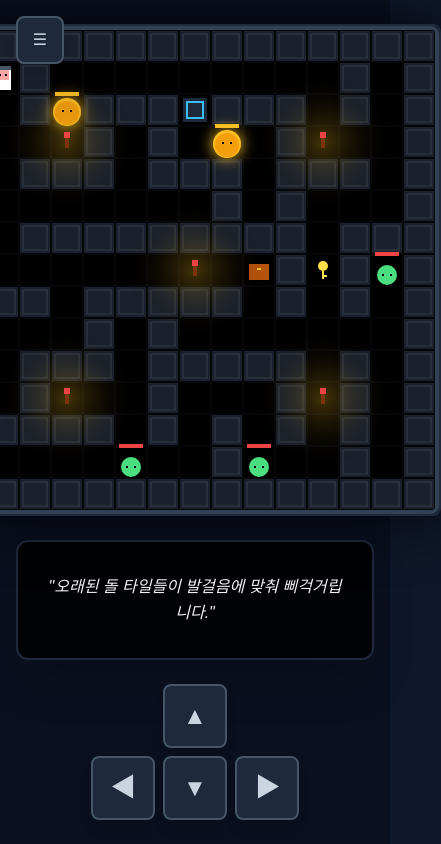
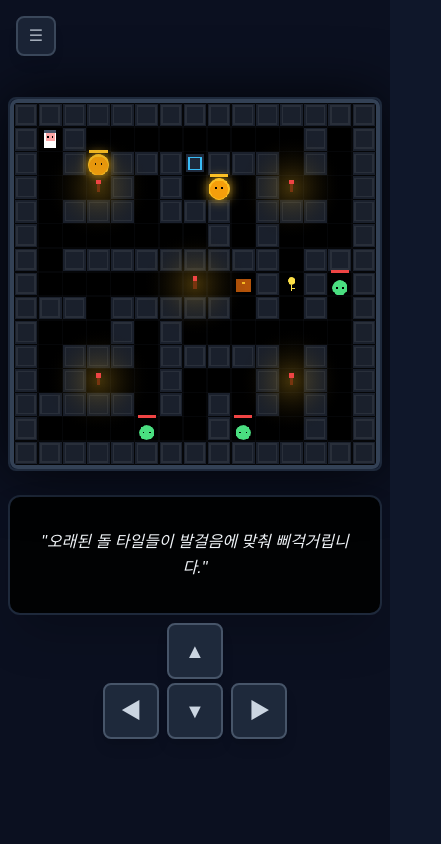
Before and after one commit to qwert172839/pixel_maze, a React (Vite) app: page / in a window 390 px wide. Shown: the whole page, 441 px wide, since content can reach past the window. Built offline with nearby package versions, Linux system fonts and the light colour scheme; a web font is replaced by a local one.

Commit message:
Optimize responsive layout for mobile viewport

```diff
--- a/App.tsx
+++ b/App.tsx
@@ -325,11 +325,11 @@ const App: React.FC = () => {
   };
 
   return (
-    <div className="flex flex-col md:flex-row h-screen bg-slate-950 text-slate-200">
+    <div className="flex flex-col md:flex-row h-[100dvh] bg-slate-950 text-slate-200 overflow-hidden">
       {/* Mobile Menu Button */}
       <button
         onClick={() => setShowMobileSidebar(!showMobileSidebar)}
-        className="md:hidden fixed top-4 left-4 z-50 w-12 h-12 bg-slate-800 border-2 border-slate-600 rounded-lg flex items-center justify-center text-slate-300 shadow-lg"
+        className="md:hidden fixed top-4 left-4 z-50 w-10 h-10 bg-slate-800 border-2 border-slate-600 rounded-lg flex items-center justify-center text-slate-300 shadow-lg opacity-80"
       >
         {showMobileSidebar ? '✕' : '☰'}
       </button>
@@ -393,11 +393,11 @@ const App: React.FC = () => {
         </div>
       </div>
 
-      <main className="flex-1 flex flex-col items-center justify-center p-4 relative">
+      <main className="flex-1 flex flex-col items-center justify-center p-2 md:p-4 relative w-full h-full">
         <div className="absolute inset-0 opacity-20" style={{ backgroundColor: THEME_CONFIG[theme].floorColor }} />
 
-        <div className={`relative z-10 w-full max-w-2xl flex flex-col items-center transition-transform ${isAttacking ? 'scale-95' : 'scale-100'}`}>
-          <div className="relative shadow-[0_0_60px_rgba(0,0,0,0.8)] rounded-lg overflow-hidden border-2 border-slate-800 bg-slate-900">
+        <div className={`relative z-10 w-full max-w-2xl flex flex-col items-center transition-transform ${isAttacking ? 'scale-95' : 'scale-100'} h-full justify-center`}>
+          <div className="relative shadow-[0_0_60px_rgba(0,0,0,0.8)] rounded-lg overflow-hidden border-2 border-slate-800 bg-slate-900 shrink-0 max-w-full" style={{ maxHeight: '60vh', aspectRatio: '1/1' }}>
             <GameCanvas theme={theme} playerPos={playerPos} entities={entities} />
 
             {playerHealth <= 0 && (
@@ -477,29 +477,29 @@ const App: React.FC = () => {
           </div>
 
           {/* Mobile Touch Controls */}
-          <div className="mt-6 w-full flex flex-col items-center gap-2 md:hidden">
+          <div className="mt-2 w-full flex flex-col items-center gap-1 md:hidden shrink-0 pb-2">
             <button
               onClick={() => handleMove(0, -1)}
-              className="w-16 h-16 bg-slate-800 hover:bg-slate-700 active:bg-amber-600 border-2 border-slate-600 rounded-lg flex items-center justify-center text-2xl font-bold text-slate-300 transition-all shadow-lg"
+              className="w-14 h-14 bg-slate-800 hover:bg-slate-700 active:bg-amber-600 border-2 border-slate-600 rounded-lg flex items-center justify-center text-xl font-bold text-slate-300 transition-all shadow-lg"
             >
               ▲
             </button>
             <div className="flex gap-2">
               <button
                 onClick={() => handleMove(-1, 0)}
-                className="w-16 h-16 bg-slate-800 hover:bg-slate-700 active:bg-amber-600 border-2 border-slate-600 rounded-lg flex items-center justify-center text-2xl font-bold text-slate-300 transition-all shadow-lg"
+                className="w-14 h-14 bg-slate-800 hover:bg-slate-700 active:bg-amber-600 border-2 border-slate-600 rounded-lg flex items-center justify-center text-xl font-bold text-slate-300 transition-all shadow-lg"
               >
                 ◀
               </button>
               <button
                 onClick={() => handleMove(0, 1)}
-                className="w-16 h-16 bg-slate-800 hover:bg-slate-700 active:bg-amber-600 border-2 border-slate-600 rounded-lg flex items-center justify-center text-2xl font-bold text-slate-300 transition-all shadow-lg"
+                className="w-14 h-14 bg-slate-800 hover:bg-slate-700 active:bg-amber-600 border-2 border-slate-600 rounded-lg flex items-center justify-center text-xl font-bold text-slate-300 transition-all shadow-lg"
               >
                 ▼
               </button>
               <button
                 onClick={() => handleMove(1, 0)}
-                className="w-16 h-16 bg-slate-800 hover:bg-slate-700 active:bg-amber-600 border-2 border-slate-600 rounded-lg flex items-center justify-center text-2xl font-bold text-slate-300 transition-all shadow-lg"
+                className="w-14 h-14 bg-slate-800 hover:bg-slate-700 active:bg-amber-600 border-2 border-slate-600 rounded-lg flex items-center justify-center text-xl font-bold text-slate-300 transition-all shadow-lg"
               >
                 ▶
               </button>
--- a/components/GameCanvas.tsx
+++ b/components/GameCanvas.tsx
@@ -72,8 +72,8 @@ const GameCanvas: React.FC<GameCanvasProps> = ({ theme, playerPos, entities }) =
           // Eyes
           ctx.fillStyle = 'black';
           const eyeOffset = isElite ? 4 : 4;
-          ctx.fillRect(x + TILE_SIZE/2 - eyeOffset - 1, y + TILE_SIZE/2 + (isElite ? 0 : 4), 2, 2);
-          ctx.fillRect(x + TILE_SIZE/2 + eyeOffset - 1, y + TILE_SIZE/2 + (isElite ? 0 : 4), 2, 2);
+          ctx.fillRect(x + TILE_SIZE / 2 - eyeOffset - 1, y + TILE_SIZE / 2 + (isElite ? 0 : 4), 2, 2);
+          ctx.fillRect(x + TILE_SIZE / 2 + eyeOffset - 1, y + TILE_SIZE / 2 + (isElite ? 0 : 4), 2, 2);
 
           if (ent.health !== undefined && ent.maxHealth !== undefined) {
             const hpWidth = Math.max(0, (ent.health / ent.maxHealth) * 24);
@@ -150,7 +150,8 @@ const GameCanvas: React.FC<GameCanvasProps> = ({ theme, playerPos, entities }) =
         ref={canvasRef}
         width={TILE_SIZE * 15}
         height={TILE_SIZE * 15}
-        className="block bg-slate-900"
+        className="block bg-slate-900 w-full h-auto"
+        style={{ maxWidth: '100%', maxHeight: '70vh', objectFit: 'contain' }}
       />
     </div>
   );
```
